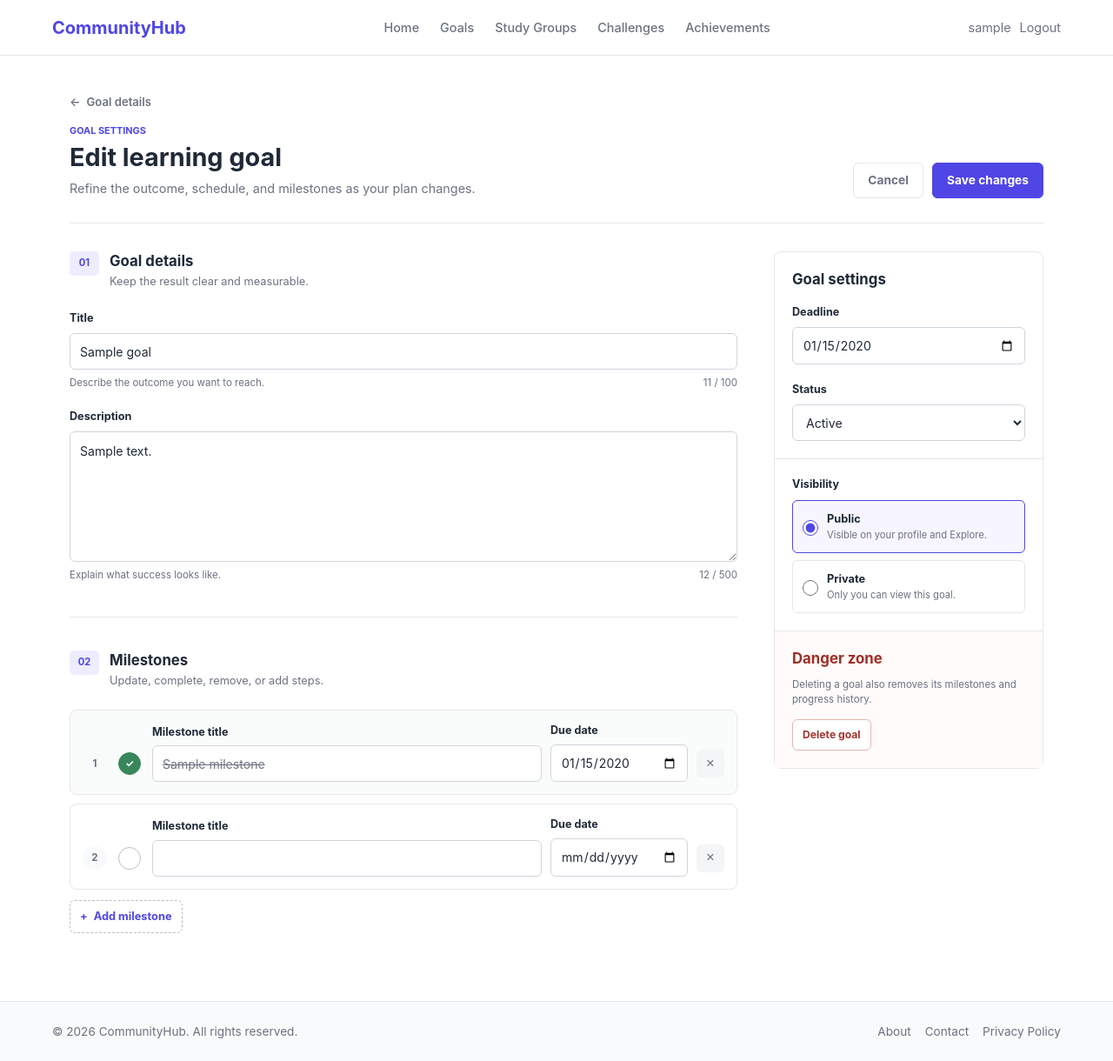
After one commit to arsenibatullin21-web/skillsprint, a Django app: page /goals/1/edit/ in a window 1280 px wide. The commit adds this page. Shown: the whole page at 87% size. Run offline with Django 5.2, Linux system fonts and the light colour scheme; a user stored in the database is signed in; tables that the repository leaves empty hold one stand-in row (values such as "Sample post").

Commit message:
Goals: goal update logic with milestone and new page

```diff
--- a/goals/forms.py
+++ b/goals/forms.py
@@ -26,3 +26,20 @@ MilestoneFormSet = inlineformset_factory(
         ),
     },
 )
+
+
+class GoalUpdateForm(forms.ModelForm):
+    class Meta:
+        model = LearningGoals
+        fields = ['title', 'description']
+
+MilestoneUpdateForm = inlineformset_factory(
+    model = Milestone,
+    parent_model=LearningGoals,
+    fields=['title', 'due_date', 'is_completed'],
+    extra=1,
+    can_delete=True,
+    widgets={
+        'due_date': forms.DateInput(attrs={'type': 'date'})
+    }
+)
--- /dev/null
+++ b/goals/static/goals/css/goal_update.css
@@ -0,0 +1,197 @@
+.goal-update-page .page-eyebrow {
+    margin: 0 0 5px;
+    color: var(--color-primary);
+    font-size: 0.68rem;
+    font-weight: 750;
+    text-transform: uppercase;
+}
+
+.goal-update-page .goal-form-header > div > p:last-child {
+    margin-top: 7px;
+}
+
+.goal-update-page .milestone-row {
+    grid-template-columns: 28px 32px minmax(0, 1fr) 158px 32px;
+}
+
+.goal-update-page .milestone-row[hidden] {
+    display: none;
+}
+
+.milestone-complete {
+    display: grid;
+    align-self: end;
+    margin-bottom: 7px;
+    place-items: center;
+}
+
+.milestone-complete label {
+    display: grid;
+    width: 28px;
+    height: 28px;
+    place-items: center;
+    cursor: pointer;
+}
+
+.milestone-complete input {
+    position: absolute;
+    width: 1px;
+    height: 1px;
+    overflow: hidden;
+    opacity: 0;
+}
+
+.milestone-complete label > span[aria-hidden="true"] {
+    display: grid;
+    width: 26px;
+    height: 26px;
+    place-items: center;
+    border: 1px solid #b8c1cc;
+    border-radius: 50%;
+    background: var(--color-bg);
+    color: transparent;
+    font-size: 0.72rem;
+    transition: border-color 150ms ease, background-color 150ms ease;
+}
+
+.milestone-complete input:focus-visible + span {
+    outline: 2px solid rgb(79 70 229 / 20%);
+    outline-offset: 2px;
+}
+
+.milestone-complete input:checked + span {
+    border-color: #39865a;
+    background: #39865a;
+    color: #fff;
+}
+
+.goal-update-page .milestone-row.is-completed {
+    background: #fafcfb;
+}
+
+.goal-update-page .milestone-row.is-completed .milestone-field input {
+    color: var(--color-text-muted);
+    text-decoration: line-through;
+}
+
+.milestone-remove {
+    display: grid;
+    align-self: end;
+    margin-bottom: 5px;
+    place-items: center;
+}
+
+.milestone-delete-control {
+    display: none;
+}
+
+.goal-update-page .remove-milestone {
+    display: grid;
+    width: 32px;
+    height: 32px;
+    margin: 0;
+    place-items: center;
+    border: 1px solid transparent;
+    border-radius: 6px;
+    background: #f3f5f7;
+    color: #687381;
+    font-size: 1.05rem;
+    line-height: 1;
+    cursor: pointer;
+    transition: border-color 150ms ease, background-color 150ms ease, color 150ms ease;
+}
+
+.goal-update-page .remove-milestone:hover {
+    border-color: #edc2be;
+    background: #fff3f2;
+    color: #a3342c;
+}
+
+.goal-update-page .remove-milestone:focus-visible {
+    outline: 2px solid rgb(163 52 44 / 20%);
+    outline-offset: 2px;
+}
+
+.danger-settings {
+    background: #fffbfa;
+}
+
+.danger-settings h2 {
+    color: #9f2d25;
+}
+
+.danger-settings p {
+    margin: -8px 0 14px;
+    color: var(--color-text-muted);
+    font-size: 0.72rem;
+    line-height: 1.5;
+}
+
+.delete-goal-action {
+    min-height: 36px;
+    padding: 7px 11px;
+    border: 1px solid #e5b5b1;
+    border-radius: 6px;
+    background: var(--color-bg);
+    color: #a3342c;
+    font: inherit;
+    font-size: 0.76rem;
+    font-weight: 650;
+    cursor: pointer;
+}
+
+.delete-goal-action:hover {
+    border-color: #c95a52;
+    background: #fff4f3;
+}
+
+.sr-only {
+    position: absolute;
+    width: 1px;
+    height: 1px;
+    padding: 0;
+    margin: -1px;
+    overflow: hidden;
+    clip: rect(0, 0, 0, 0);
+    white-space: nowrap;
+    border: 0;
+}
+
+@media (max-width: 700px) {
+    .goal-update-page .milestone-row {
+        grid-template-columns: 28px 32px minmax(0, 1fr) 32px;
+        align-items: end;
+    }
+
+    .goal-update-page .milestone-date {
+        grid-column: 3 / -1;
+    }
+
+    .goal-update-page .milestone-remove {
+        grid-column: 4;
+        grid-row: 1;
+    }
+}
+
+@media (max-width: 460px) {
+    .goal-update-page .milestone-row {
+        grid-template-columns: 28px minmax(0, 1fr) 32px;
+    }
+
+    .milestone-complete {
+        grid-column: 1;
+        grid-row: 2;
+    }
+
+    .goal-update-page .milestone-field {
+        grid-column: 2 / -1;
+    }
+
+    .goal-update-page .milestone-date {
+        grid-column: 2 / -1;
+    }
+
+    .goal-update-page .milestone-remove {
+        grid-column: 3;
+    }
+}
--- /dev/null
+++ b/goals/static/goals/js/goal_update.js
@@ -0,0 +1,75 @@
+const milestoneList = document.querySelector("#update-milestone-list");
+const addMilestoneButton = document.querySelector("#add-update-milestone");
+const milestoneTemplate = document.querySelector("#update-milestone-template");
+const totalMilestoneForms = document.querySelector(
+    "#id_milestone-TOTAL_FORMS"
+);
+
+function updateMilestonePositions() {
+    const rows = milestoneList.querySelectorAll(".milestone-row:not([hidden])");
+
+    rows.forEach((row, index) => {
+        row.querySelector(".milestone-position").textContent = index + 1;
+    });
+}
+
+function updateCharacterCount(field) {
+    const group = field.closest(".field-group");
+    const output = group?.querySelector("[data-character-count]");
+
+    if (output) {
+        output.value = field.value.length;
+    }
+}
+
+document.querySelectorAll("[data-character-field]").forEach((field) => {
+    updateCharacterCount(field);
+    field.addEventListener("input", () => updateCharacterCount(field));
+});
+
+addMilestoneButton.addEventListener("click", () => {
+    const formIndex = Number(totalMilestoneForms.value);
+    const newFormHtml = milestoneTemplate.innerHTML.replaceAll(
+        "__prefix__",
+        formIndex
+    );
+
+    milestoneList.insertAdjacentHTML("beforeend", newFormHtml);
+    totalMilestoneForms.value = formIndex + 1;
+    updateMilestonePositions();
+
+    const newTitle = milestoneList.querySelector(
+        `input[name="milestone-${formIndex}-title"]`
+    );
+    newTitle?.focus();
+});
+
+milestoneList.addEventListener("click", (event) => {
+    const removeButton = event.target.closest(".remove-milestone");
+
+    if (!removeButton) {
+        return;
+    }
+
+    const row = removeButton.closest(".milestone-row");
+    const deleteInput = row.querySelector('input[name$="-DELETE"]');
+
+    if (deleteInput) {
+        deleteInput.checked = true;
+        row.hidden = true;
+    } else {
+        row.remove();
+    }
+
+    updateMilestonePositions();
+});
+
+milestoneList.addEventListener("change", (event) => {
+    if (!event.target.matches('input[name$="-is_completed"]')) {
+        return;
+    }
+
+    event.target
+        .closest(".milestone-row")
+        .classList.toggle("is-completed", event.target.checked);
+});
--- a/goals/templates/goals/goal_detail.html
+++ b/goals/templates/goals/goal_detail.html
@@ -37,7 +37,7 @@
         </div>
 
         <div class="goal-header-actions">
-            <button type="button" class="secondary-action">Edit goal</button>
+            <a href="{% url 'goals:edit' goal.id %}?next={{ request.path }}" class="secondary-action">Edit goal</a>
             <button type="button" class="primary-action">Update progress</button>
         </div>
     </header>
--- /dev/null
+++ b/goals/templates/goals/goal_update.html
@@ -0,0 +1,294 @@
+{% extends "base.html" %}
+{% load static %}
+
+{% block title %}Edit goal - CommunityHub{% endblock %}
+
+{% block extra_css %}
+    <link rel="stylesheet" href="{% static 'goals/css/goal_form.css' %}">
+    <link rel="stylesheet" href="{% static 'goals/css/goal_update.css' %}">
+{% endblock %}
+
+{% block content %}
+<div class="goal-form-page goal-update-page">
+    <header class="goal-form-header">
+        <div>
+            <a href="{% url 'goals:detail' goal.id %}" class="back-link">
+                <span aria-hidden="true">&larr;</span>
+                Goal details
+            </a>
+            <p class="page-eyebrow">Goal settings</p>
+            <h1>Edit learning goal</h1>
+            <p>Refine the outcome, schedule, and milestones as your plan changes.</p>
+        </div>
+
+        <div class="header-actions">
+            <a href="{% url 'goals:detail' goal.id %}" class="secondary-action">Cancel</a>
+            <button type="submit" form="goal-update-form" class="primary-action">
+                Save changes
+            </button>
+        </div>
+    </header>
+
+    <form id="goal-update-form" class="goal-form" method="post">
+        {% csrf_token %}
+        {% if form.non_field_errors %}
+            <ul class="non-field-errors">
+                <li>{{ form.non_field_errors }}</li>
+            </ul>
+        {% endif %}
+
+        <div class="goal-form-main">
+            <section class="form-section">
+                <div class="section-title">
+                    <span>01</span>
+                    <div>
+                        <h2>Goal details</h2>
+                        <p>Keep the result clear and measurable.</p>
+                    </div>
+                </div>
+
+                <div class="field-group">
+                    <label for="goal-title">Title</label>
+                    <input
+                        id="goal-title"
+                        name="{{ form.title.name }}"
+                        type="text"
+                        maxlength="100"
+                        value="{{ form.title.value|default_if_none:'' }}"
+                        data-character-field
+                    >
+                    <div class="field-meta">
+                        <span>Describe the outcome you want to reach.</span>
+                        <span><output data-character-count>0</output> / 100</span>
+                    </div>
+                    {% if form.title.errors %}
+                        <span class="field-error">{{ form.title.errors.0 }}</span>
+                    {% endif %}
+                </div>
+
+                <div class="field-group">
+                    <label for="goal-description">Description</label>
+                    <textarea
+                        id="goal-description"
+                        name="{{ form.description.name }}"
+                        rows="6"
+                        maxlength="500"
+                        data-character-field
+                    >{{ form.description.value|default_if_none:'' }}</textarea>
+                    <div class="field-meta">
+                        <span>Explain what success looks like.</span>
+                        <span><output data-character-count>0</output> / 500</span>
+                    </div>
+                    {% if form.description.errors %}
+                        <span class="field-error">{{ form.description.errors.0 }}</span>
+                    {% endif %}
+                </div>
+            </section>
+
+            <section class="form-section">
+                <div class="section-title milestone-section-title">
+                    <span>02</span>
+                    <div>
+                        <h2>Milestones</h2>
+                        <p>Update, complete, remove, or add steps.</p>
+                    </div>
+                </div>
+
+                <div id="update-milestone-list" class="milestone-list">
+                    {{ milestone_formset.management_form }}
+                       {% if milestone_formset.non_form_errors %}
+                              <ul class="non-field-errors">
+                                    <li>{{ milestone_formset.non_form_errors }}</li>
+                                </ul>
+                        {% endif %}
+                    {% for milestone_form in milestone_formset %}
+                    <div class="milestone-row {% if milestone_form.is_completed.value %}is-completed{% endif %}">
+
+                        {% for hidden_field in milestone_form.hidden_fields %}
+                            {{ hidden_field }}
+                        {% endfor %}
+
+                        <span class="milestone-position">{{ forloop.counter }}</span>
+
+                        <div class="milestone-complete">
+                            <label for="{{ milestone_form.is_completed.id_for_label }}">
+                                <input
+                                    id="{{ milestone_form.is_completed.id_for_label }}"
+                                    type="checkbox"
+                                    name="{{ milestone_form.is_completed.html_name }}"
+                                    {% if milestone_form.is_completed.value %}checked{% endif %}
+                                >
+                                <span aria-hidden="true">&#10003;</span>
+                                <span class="sr-only">Completed</span>
+                            </label>
+                           {% if milestone_form.is_completed.errors %}
+                               <span class="field-error">{{ milestone_form.is_completed.errors.0 }}</span>
+                           {% endif %}
+                        </div>
+
+                        <div class="milestone-field">
+                            <label for="{{ milestone_form.title.id_for_label }}">Milestone title</label>
+                            <input
+                                id="{{ milestone_form.title.id_for_label }}"
+                                name="{{ milestone_form.title.html_name }}"
+                                type="text"
+                                maxlength="50"
+                                value="{{ milestone_form.title.value|default_if_none:'' }}"
+                            >
+                            {% if milestone_form.title.errors %}
+                               <span class="field-error">{{ milestone_form.title.errors.0 }}</span>
+                            {% endif %}
+                        </div>
+
+                        <div class="milestone-date">
+                            <label for="{{ milestone_form.due_date.id_for_label }}">Due date</label>
+                            <input
+                                id="{{ milestone_form.due_date.id_for_label }}"
+                                name="{{ milestone_form.due_date.html_name }}"
+                                type="date"
+                                value="{% if milestone_form.is_bound %}{{ milestone_form.due_date.value|default_if_none:'' }}{% elif milestone_form.instance.due_date %}{{ milestone_form.instance.due_date|date:'Y-m-d' }}{% endif %}"
+                            >
+                            {% if milestone_form.due_date.errors %}
+                               <span class="field-error">{{ milestone_form.due_date.errors.0 }}</span>
+                            {% endif %}
+                        </div>
+
+                        <div class="milestone-remove">
+                            <span class="milestone-delete-control">
+                                {{ milestone_form.DELETE }}
+                            </span>
+                            <button type="button" class="remove-milestone" aria-label="Remove milestone">
+                                <span aria-hidden="true">&times;</span>
+                            </button>
+                        </div>
+                    </div>
+                    {% endfor %}
+                </div>
+
+                <button id="add-update-milestone" type="button" class="add-milestone">
+                    <span aria-hidden="true">+</span>
+                    Add milestone
+                </button>
+            </section>
+        </div>
+
+        <aside class="goal-settings">
+            <section class="settings-section">
+                <h2>Goal settings</h2>
+
+                <div class="field-group">
+                    <label for="goal-deadline">Deadline</label>
+                    <input
+                        id="goal-deadline"
+                        name="{{ form.deadline.name }}"
+                        type="date"
+                        value="{{ form.deadline.value|date:'Y-m-d' }}"
+                    >
+                </div>
+
+                <div class="field-group">
+                    <label for="goal-status">Status</label>
+                    <select id="goal-status" name="{{ form.status.name }}">
+                        <option value="active" {% if form.status.value == 'active' %}selected{% endif %}>Active</option>
+                        <option value="paused" {% if form.status.value == 'paused' %}selected{% endif %}>Paused</option>
+                        <option value="completed" {% if form.status.value == 'completed' %}selected{% endif %}>Completed</option>
+                        <option value="canceled" {% if form.status.value == 'canceled' %}selected{% endif %}>Canceled</option>
+                    </select>
+                </div>
+            </section>
+
+            <section class="settings-section">
+                <fieldset class="visibility-fieldset">
+                    <legend>Visibility</legend>
+
+                    <label class="visibility-option">
+                        <input type="radio" name="{{ form.visibility.name }}" value="public" {% if form.visibility.value == 'public' %}checked{% endif %}>
+                        <span>
+                            <strong>Public</strong>
+                            <small>Visible on your profile and Explore.</small>
+                        </span>
+                    </label>
+
+                    <label class="visibility-option">
+                        <input type="radio" name="{{ form.visibility.name }}" value="private" {% if form.visibility.value == 'private' %}checked{% endif %}>
+                        <span>
+                            <strong>Private</strong>
+                            <small>Only you can view this goal.</small>
+                        </span>
+                    </label>
+                </fieldset>
+            </section>
+
+            <section class="settings-section danger-settings">
+                <form action="">
+                    <h2>Danger zone</h2>
+                    <p>Deleting a goal also removes its milestones and progress history.</p>
+                    <button type="button" class="delete-goal-action">Delete goal</button>
+                </form>
+            </section>
+        </aside>
+
+        <div class="mobile-form-actions">
+            <a href="/" class="secondary-action">Cancel</a>
+            <button type="submit" class="primary-action">Save changes</button>
+        </div>
+    </form>
+</div>
+
+<template id="update-milestone-template">
+    {% with milestone_form=milestone_formset.empty_form %}
+        <div class="milestone-row">
+            {% for hidden_field in milestone_form.hidden_fields %}
+                {{ hidden_field }}
+            {% endfor %}
+
+            <span class="milestone-position"></span>
+
+            <div class="milestone-complete">
+                <label for="{{ milestone_form.is_completed.id_for_label }}">
+                    <input
+                        id="{{ milestone_form.is_completed.id_for_label }}"
+                        type="checkbox"
+                        name="{{ milestone_form.is_completed.html_name }}"
+                    >
+                    <span aria-hidden="true">&#10003;</span>
+                    <span class="sr-only">Completed</span>
+                </label>
+            </div>
+
+            <div class="milestone-field">
+                <label for="{{ milestone_form.title.id_for_label }}">Milestone title</label>
+                <input
+                    id="{{ milestone_form.title.id_for_label }}"
+                    name="{{ milestone_form.title.html_name }}"
+                    type="text"
+                    maxlength="50"
+                    placeholder="Add the next meaningful step"
+                >
+            </div>
+
+            <div class="milestone-date">
+                <label for="{{ milestone_form.due_date.id_for_label }}">Due date</label>
+                <input
+                    id="{{ milestone_form.due_date.id_for_label }}"
+                    name="{{ milestone_form.due_date.html_name }}"
+                    type="date"
+                >
+            </div>
+
+            <div class="milestone-remove">
+                <span class="milestone-delete-control">
+                    {{ milestone_form.DELETE }}
+                </span>
+                <button type="button" class="remove-milestone" aria-label="Remove milestone">
+                    <span aria-hidden="true">&times;</span>
+                </button>
+            </div>
+        </div>
+    {% endwith %}
+</template>
+{% endblock %}
+
+{% block extra_js %}
+    <script src="{% static 'goals/js/goal_update.js' %}"></script>
+{% endblock %}
--- a/goals/urls.py
+++ b/goals/urls.py
@@ -7,4 +7,5 @@ urlpatterns = [
     path('', views.MyGoalsView.as_view(), name='my_goals'),
     path('create/', views.CreateGoalView.as_view(), name='create'),
     path('goals/<int:id>/', views.GoalDetailView.as_view(), name='detail'),
+    path('goals/<int:id>/edit/', views.GoalUpdateView.as_view(), name='edit'),
 ]
--- a/goals/views.py
+++ b/goals/views.py
@@ -7,10 +7,10 @@ from django.http import HttpResponseRedirect
 from django.template.context_processors import request
 from django.utils import timezone
 
-from django.views.generic import ListView, CreateView, DetailView
-from django.urls import reverse_lazy
+from django.views.generic import ListView, CreateView, DetailView, UpdateView
+from django.urls import reverse_lazy, reverse
 
-from goals.forms import GoalCreateForm, MilestoneFormSet
+from goals.forms import GoalCreateForm, MilestoneFormSet, MilestoneUpdateForm
 from goals.models import LearningGoals, ProgressEntry
 
 
@@ -142,3 +142,63 @@ class GoalDetailView(DetailView):
             is_completed=False,
         ).order_by('position').first()
         return context
+
+class GoalUpdateView(LoginRequiredMixin, UpdateView):
+    model = LearningGoals
+    template_name = 'goals/goal_update.html'
+    context_object_name = 'goal'
+    pk_url_kwarg = 'id'
+    form_class = GoalCreateForm
+
+
+
+    def form_valid(self, form):
+        context = self.get_context_data(form=form)
+        formset = context['milestone_formset']
+
+        if not formset.is_valid():
+            return self.form_invalid(form)
+
+
+        with transaction.atomic():
+            self.object = form.save()
+
+            formset.instance = self.object
+            formset.save()
+
+            position = 1
+
+            for milestone_form in formset.forms:
+                cleaned_data = milestone_form.cleaned_data
+                if not cleaned_data:
+                    continue
+                if cleaned_data.get("DELETE"):
+                    continue
+
+                milestone = milestone_form.instance
+
+                if milestone.pk:
+                    milestone.position = position
+                    milestone.save(update_fields=['position'])
+                    position += 1
+
+            return HttpResponseRedirect(self.get_success_url())
+
+    def get_success_url(self):
+        return reverse('goals:detail', kwargs={'id': self.object.pk})
+
+
+
+    def get_context_data(self, **kwargs):
+        context = super().get_context_data(**kwargs)
+        context['milestone_formset'] = MilestoneUpdateForm(
+            self.request.POST or None,
+            prefix='milestone',
+            instance=self.object
+        )
+        return context
+
+    def get_queryset(self):
+        return LearningGoals.objects.filter(
+            owner=self.request.user
+        )
```
